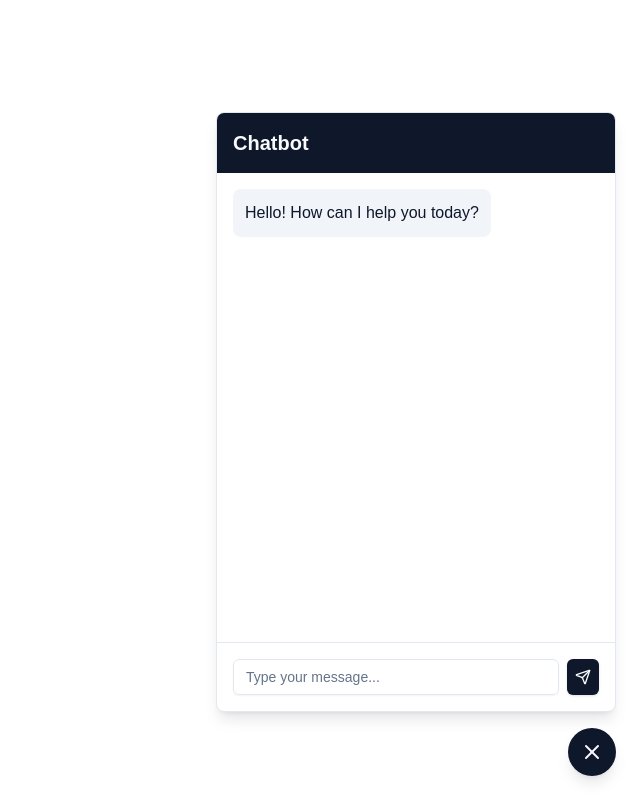
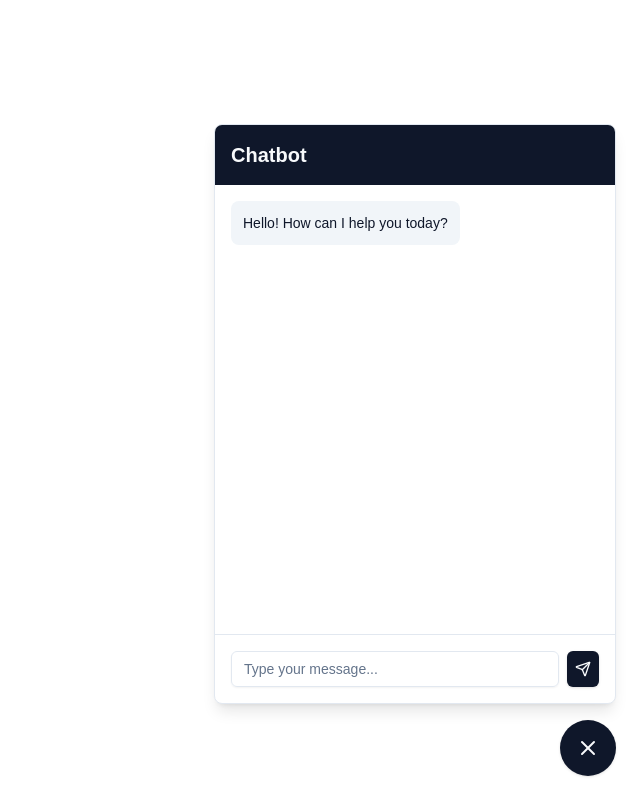
Before and after one commit to mrcodiator/whizbot, a Next.js app: page /chatbot in a window 1280 px wide. Both pictures are taken after a click on the button "Open chat". Shown: the whole page, without its empty margins (640-1280 px from the left). Built offline with nearby package versions, Linux system fonts and the light colour scheme.

Commit message:
widget fix

```diff
--- a/src/components/ChatbotComponent.tsx
+++ b/src/components/ChatbotComponent.tsx
@@ -53,10 +53,9 @@ export default function ChatbotWidget() {
     }
 
     return (
-        <div className="fixed bottom-0 right-0 z-40 p-4 sm:p-6 flex flex-col items-end">
-
+        <div className="fixed bottom-0 right-0 z-40 p-4 sm:p-6 flex flex-col items-end w-[450px] h-[700px] ">
             <div
-                className={`w-full sm:w-[400px] h-[70vh] sm:h-[600px] max-h-[calc(100vh-120px)] transition-all duration-300 ease-in-out ${isOpen ? 'opacity-100 scale-100' : 'opacity-0 scale-95 pointer-events-none'
+                className={`w-full h-full transition-all duration-300 ease-in-out ${isOpen ? 'opacity-100 scale-100' : 'opacity-0 scale-95 pointer-events-none'
                     }`}
             >
                 <div className="flex flex-col h-full bg-background border rounded-lg shadow-lg overflow-hidden">
@@ -68,7 +67,7 @@ export default function ChatbotWidget() {
                             {messages.map((message) => (
                                 <div
                                     key={message.id}
-                                    className={`flex ${message.sender === 'user' ? 'justify-end' : 'justify-start'
+                                    className={`flex text-sm ${message.sender === 'user' ? 'justify-end' : 'justify-start'
                                         }`}
                                 >
                                     <div
@@ -86,10 +85,10 @@ export default function ChatbotWidget() {
                     <div className="p-4 border-t">
                         <form
                             onSubmit={(e) => {
-                                e.preventDefault()
-                                handleSendMessage()
+                                e.preventDefault();
+                                handleSendMessage();
                             }}
-                            className="flex space-x-2"
+                            className="flex gap-2"
                         >
                             <Input
                                 type="text"
@@ -106,13 +105,17 @@ export default function ChatbotWidget() {
                     </div>
                 </div>
             </div>
+            <div>
                 <Button
                     onClick={() => setIsOpen(!isOpen)}
-                className="rounded-full w-12 h-12 p-0 shadow-lg mt-4"
+                    size={"icon"}
+                    className='h-14 w-14 rounded-full mt-4'
                     aria-label={isOpen ? "Close chat" : "Open chat"}
                 >
                     {isOpen ? <X className="h-6 w-6" /> : <MessageCircle className="h-6 w-6" />}
                 </Button>
             </div>
+        </div>
+
     )
 }
```
Lines whose indentation alone changed are shown as unchanged.
